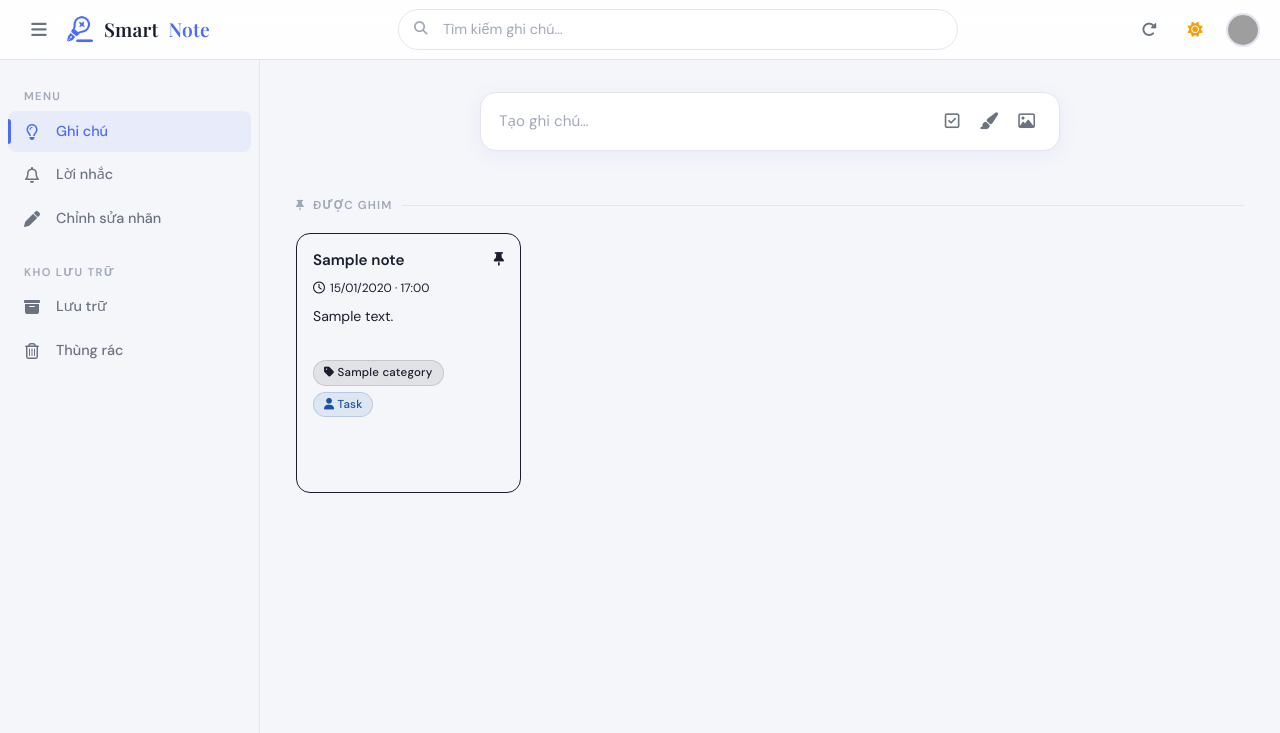
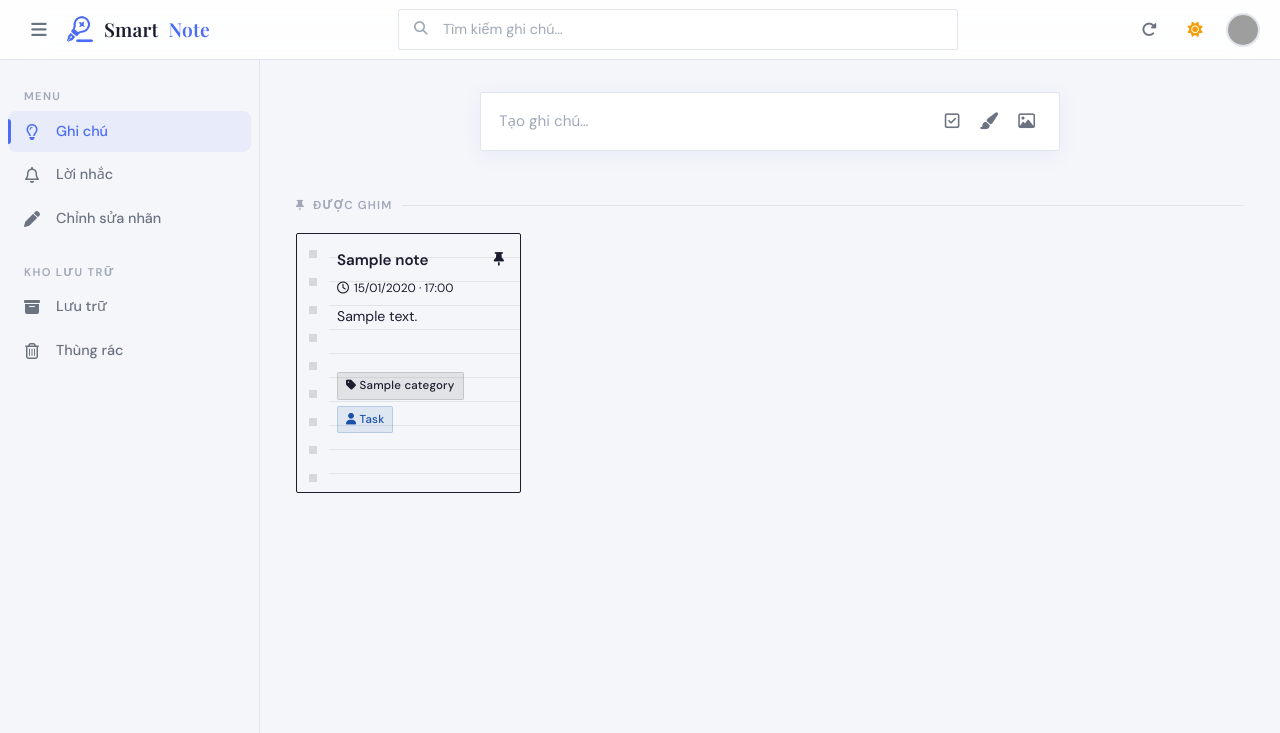
Before and after one commit to ndat99/SmartNote, a Django app: page / in a window 1280 px wide. Shown: the top 733 px of the page. Run offline with Django 5.2, Linux system fonts and the light colour scheme; a user stored in the database is signed in; tables that the repository leaves empty hold one stand-in row (values such as "Sample post"); grey boxes are pictures that could not be loaded.

Commit message:
style: sửa giao diện note card, làm vuông góc input tạo note và search bar

```diff
--- a/static/css/base.css
+++ b/static/css/base.css
@@ -142,7 +142,7 @@ a { text-decoration: none; color: inherit; transition: color var(--transition);
 .search-bar {
     background-color: var(--surface);
     border: 1px solid var(--border);
-    border-radius: 99px;
+    border-radius: 2px;
     color: var(--text);
     padding: 9px 16px 9px 44px;
     width: 100%;
--- a/static/css/home.css
+++ b/static/css/home.css
@@ -4,7 +4,7 @@
     margin: 0 auto 48px;
     background: var(--surface);
     border: 1px solid var(--border);
-    border-radius: 16px;
+    border-radius: 2px;
     box-shadow: 0 4px 20px rgba(74,108,247,0.08);
     transition: box-shadow 0.25s ease;
     overflow: hidden;
@@ -143,8 +143,8 @@
     z-index: 1;
     background: #f8f9fe;
     border: 1px solid #eaecf5;
-    border-radius: 14px;
-    padding: 16px;
+    border-radius: 2px;
+    padding: 16px 10px 0px 40px ;
     height: 260px;
     position: relative;
     overflow: visible;
@@ -154,6 +154,77 @@
     flex-direction: column;
     animation: noteIn 0.4s cubic-bezier(0.16,1,0.3,1) both;
 }
+.note-card > * {
+    position: relative;
+    z-index: 1;
+}
+
+/* Lỗ đục gáy hình VUÔNG và lề trái */
+.note-card::before {
+    content: '';
+    position: absolute;
+    top: 0;
+    left: 0;
+    bottom: 0;
+    width: 32px;
+    border-top-left-radius: 6px;
+    border-bottom-left-radius: 6px;
+
+    /* Vẽ lỗ đục hình vuông xếp thẳng hàng dọc */
+    background-image: linear-gradient(
+        to bottom,
+        rgba(0, 0, 0, 0.12) 0px,
+        rgba(0, 0, 0, 0.12) 8px, /* Chiều cao lỗ đục: 8px */
+        transparent 8px,
+        transparent 28px /* Khoảng cách lặp lại giữa các lỗ */
+    );
+    background-size: 8px 28px; /* Kích thước chiều ngang của lỗ là 8px */
+    background-repeat: repeat-y; /* Lặp lại theo chiều dọc */
+    background-position: 12px 16px; /* Căn lỗ cách mép trái 12px, lùi từ trên xuống 16px */
+
+    z-index: 0;
+    pointer-events: none;
+}
+
+/* Dòng kẻ ngang ghi chú */
+.note-card::after {
+    content: '';
+    position: absolute;
+    top: 0;
+    left: 32px; /* Thụt vào trong, tránh mép giấy và lề đỏ */
+    right: 0;
+    bottom: 0;
+    border-top-right-radius: 6px;
+    border-bottom-right-radius: 6px;
+
+    /* Vẽ dòng kẻ ngang lặp lại */
+    background-image: repeating-linear-gradient(
+        transparent,
+        transparent 23px,
+        rgba(0, 0, 0, 0.15) 24px /* Độ dày và màu của dòng kẻ */
+    );
+    z-index: 0; /* Nằm dưới nội dung và tag */
+    pointer-events: none;
+}
+
+/* ─── Dark mode overrides cho dòng kẻ và lỗ đục ─── */
+[data-theme="dark"] .note-card::before {
+    background-image: linear-gradient(
+        to bottom,
+        rgba(0, 0, 0, 0.4) 0px,
+        rgba(0, 0, 0, 0.4) 8px,
+        transparent 8px,
+        transparent 28px
+    );
+}
+[data-theme="dark"] .note-card::after {
+    background-image: repeating-linear-gradient(
+        transparent,
+        transparent 23px,
+        rgba(255, 255, 255, 0.15) 24px
+    );
+}
+
 @keyframes noteIn {
     from { opacity: 0; transform: translateY(12px); }
     to   { opacity: 1; transform: translateY(0); }
@@ -221,14 +292,20 @@
     gap: 6px;
     margin-top: 8px;
     margin-bottom: 12px;
+    position: relative;
+    z-index: 2;
 }
 
 .tag {
-    font-size: 0.72rem;
+font-size: 0.72rem;
     font-weight: 500;
-    padding: 3px 10px;
-    border-radius: 99px;
+    padding: 4px 8px;
+    border-radius: 2px;
     letter-spacing: 0.02em;
+
+    /* Làm mờ dòng kẻ ngay bên dưới tag */
+    backdrop-filter: blur(8px);
+    -webkit-backdrop-filter: blur(8px);
 }
 .tag-category  { background: rgba(74,108,247,0.08);  color: #4a6cf7; border: 1px solid rgba(74,108,247,0.2); }
 .tag-high      { background: rgba(239,68,68,0.08);   color: #dc2626; border: 1px solid rgba(239,68,68,0.2); }
```
